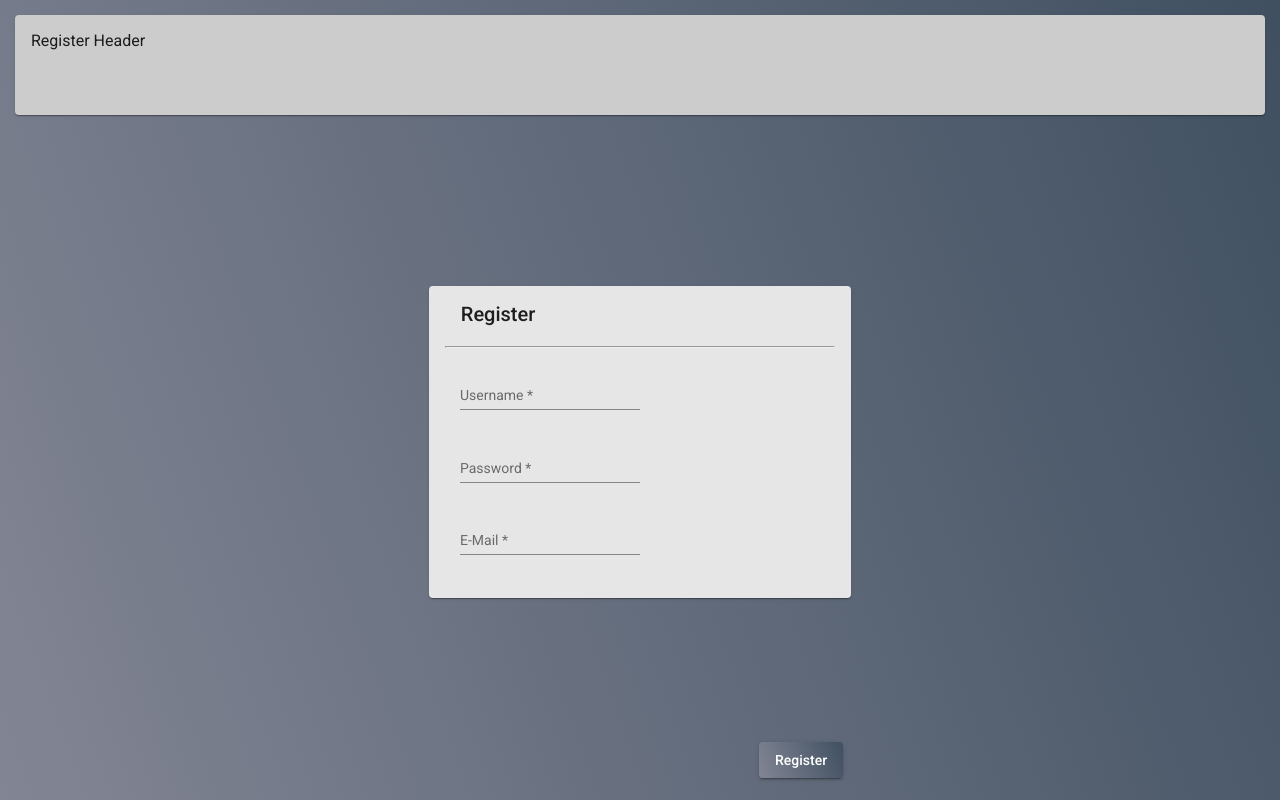
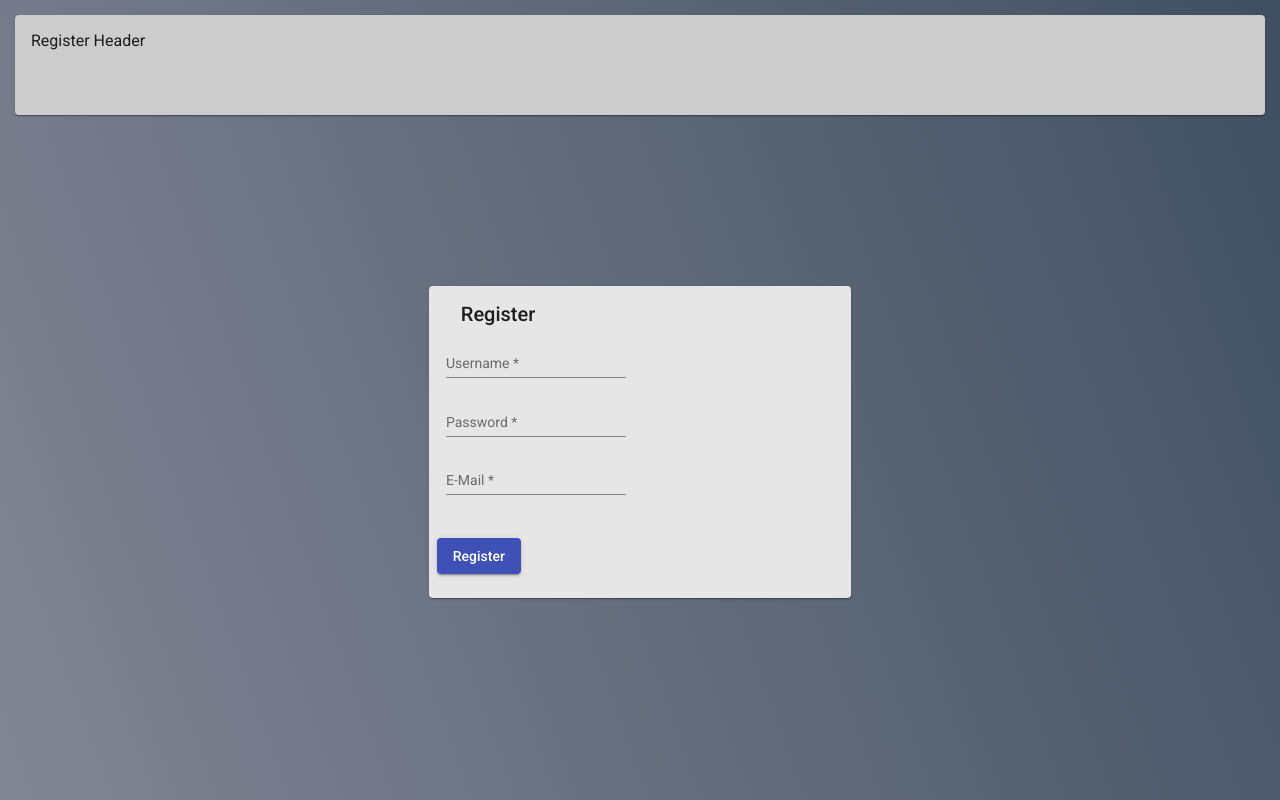
Before and after one commit to Supersauger/Pinnwand2, an Angular app: page /register in a window 1280 px wide. Built offline with nearby package versions, Linux system fonts and the light colour scheme.

Commit message:
Merge branch 'master' of C:\Users\orhan\WebstormProjects\Pinnwand2 with conflicts.

```diff
--- a/src/app/hauptmenu/hauptmenu.component.html
+++ b/src/app/hauptmenu/hauptmenu.component.html
@@ -13,7 +13,7 @@
   <header class="headerContainer" fxLayoutAlign="start stretch">
 
     <div class= header-sidecontainer fxLayout.lt-sm="column" fxLayout="column" fxFlex=" calc(20%)" fxFlex.lt-sm="100%" fxFlexOrder.lt-sm="2">
-      <mat-card class="header-side-content" fxFlex="calc(20%)">1. One</mat-card>
+      <mat-card class="header-side-content" fxFlex="calc(20%)"><button (click)="logout()">Logout</button></mat-card>
     </div>
 
     <div class="header-pinnwandcontainer" fxLayout.lt-sm="column" fxLayout="column" fxFlex=" calc(81%)" fxFlexOrder.lt-sm="1">
--- a/src/app/login/login.component.ts
+++ b/src/app/login/login.component.ts
@@ -47,7 +47,7 @@ export class LoginComponent implements OnInit {
       return;
     } else {
       console.log(this.f.userid.value);
-      this.loginService.getUserByName(this.f.userid.value).then((response: any) => {
+      this.loginService.getUserByAttribute('name', this.f.userid.value).then((response: any) => {
         console.log('Response', response);
         if (response.length > 0) {
           if (this.f.password.value === response[0].passwort) {
--- a/src/app/mock-pins.ts
+++ b/src/app/mock-pins.ts
@@ -12,6 +12,6 @@ export const PINS: Pin[] = [
     {title: 'pin 9', body: 'Body von Pin1 lol ', date: 1585200015323, author: 'ehrendt'},
     {title: 'pin 10', body: 'Body von Pin1 lol ', date: 1000585215343, author: 'ehrendt'},
     {title: 'pin 11', body: 'Body von Pin1 lol ', date: 1585245340003, author: 'ehrendt'},
-    {title: 'pin 12', body: 'Body von Pin1 lol ', date: 1585200015323, author: 'ehrendt'}
+    {title: 'pin 12', body: 'Body von Pin1 lol ', date: '2020-04-30T14:11:38.633Z', author: 'ehrendt'}
 
 ];
--- a/src/app/register/register.component.html
+++ b/src/app/register/register.component.html
@@ -6,7 +6,7 @@
   <title>Pinnwand Projekt</title>
 </head>
 
-<body>
+<body >
 
 <div id="container" fxLayout="column">
   <header class="headerContainer" fxLayoutAlign="start stretch">
@@ -14,57 +14,46 @@
   </header>
 
   <div class="loginContainer" fxLayout.lt-sm="column" fxLayout="row" fxLayoutAlign="center center">
-    <mat-card class="contentStyle" fxFlex="33">
+    <mat-card class="contentStyle" fxFlex="33" >
       <mat-card-header>
-        <mat-card-title> Register</mat-card-title>
+        <mat-card-title> Register </mat-card-title>
       </mat-card-header>
-      <hr>
-
       <mat-card-content>
         <form>
           <table cellspacing="0">
-            <span>
             <tr>
               <td>
-                <mat-form-field class="Username">
+                <mat-form-field>
                   <input matInput placeholder="Username" [(ngModel)]="username" name="username" required>
                 </mat-form-field>
               </td>
             </tr>
             <tr>
               <td>
-                <mat-form-field class="Password">
-                  <input type="password" matInput placeholder="Password" [(ngModel)]="password" name="password"
-                         required>
+                <mat-form-field>
+                  <input type="password" matInput placeholder="Password" [(ngModel)]="password" name="password" required>
                 </mat-form-field>
               </td>
             </tr>
             <tr>
               <td>
-                <mat-form-field class="E-Mail">
+                <mat-form-field>
                   <input matInput placeholder="E-Mail" [(ngModel)]="email" name="email" required>
                 </mat-form-field>
               </td>
             </tr>
-          </span>
-          <span>
-            <mat-card-actions class="Action">
-              <button class="Register-Button" mat-raised-button (click)="register()">Register</button>
-            </mat-card-actions>
-            </span>
           </table>
         </form>
       </mat-card-content>
+      <mat-card-actions>
+        <button mat-raised-button (click)="register()" color="primary">Register</button>
+      </mat-card-actions>
+    </mat-card>
+  </div>
 
 
-
-    </mat-card>
-
-
-
-
-  </div>
 </div>
 </body>
 
+
 </html>
--- a/src/app/register/register.component.ts
+++ b/src/app/register/register.component.ts
@@ -1,5 +1,8 @@
 import { Component, OnInit } from '@angular/core';
 import emailjs, { EmailJSResponseStatus } from 'emailjs-com';
+import {FormBuilder, FormGroup, Validators} from '@angular/forms';
+import {LoginService} from '../login.service';
+import {User} from '../user';
 
 @Component({
   selector: 'app-register',
@@ -8,7 +11,7 @@ import emailjs, { EmailJSResponseStatus } from 'emailjs-com';
 })
 export class RegisterComponent implements OnInit {
 
-  constructor() { }
+  constructor(private formBuilder: FormBuilder, private loginService: LoginService) { }
   state = {
     emailto: 'balolp86@gmail.com',
     from_name: 'Test',
@@ -17,6 +20,17 @@ export class RegisterComponent implements OnInit {
     username: ''
   };
 
+  user = {
+    name: '',
+    passwort: '',
+    email: ''
+  };
+
+
+  registerForm: FormGroup;
+  message: string;
+
+
   username: string;
   password: string;
   showSpinner: boolean;
@@ -24,20 +38,60 @@ export class RegisterComponent implements OnInit {
   event: Event;
 
   ngOnInit(): void {
+    this.registerForm = this.formBuilder.group({
+      name: ['', Validators.required],
+      email: ['', Validators.required],
+      password: ['', Validators.required]
+    });
   }
 // todo
+
+  get f() { return this.registerForm.controls; }
+
   register() {
-    console.log(this.username);
-    if (this.username === 'admin' && this.password === 'admin' && this.email === 'admin@admin.de') {
-      this.sendEmail();
-      alert('Danke für deine Registrierung. Bitte überprüf dein E-Mail Postfach nach einem Verfizierungslink.');
+    alert('Email Checken');
+  }
+
+ checkRegisterInput() {
+    console.log('kek');
+
+// stop here if form is invalid
+    if (this.registerForm.invalid) {
+      return;
     } else {
-      alert('Es existiert ein Account schon mit der E-Mail Adresse ' + this.email);
+      this.loginService.getUserByAttribute('email', this.f.email.value).then((response: any) => {
+        console.log('Response', response);
+        if (response.length > 0) {
+          alert('Email schon verwendet.');
+        } else {
+          this.loginService.getUserByAttribute('name', this.f.name.value).then((responseTwo: any) => {
+            console.log('Response2', responseTwo);
+            if (responseTwo.length > 0) {
+              alert('Der Benutzername wird schon verwendet.');
+            } else {
+              console.log('hallo');
+              this.user.name = this.f.name.value;
+              this.user.passwort = this.f.password.value;
+              this.user.email = this.f.email.value;
+              this.loginService.insertUser(this.user).then((newUser: User) => {});
+              // this.sendEmail();
+            }
+          });
+        }
+      });
+      console.log(this.message);
     }
   }
 
+
+
   public sendEmail() {
     // e.preventDefault();
+    this.state.emailto = this.f.email.value;
+    this.state.to_name = 'Neuer User';
+    this.state.from_name = 'Pinnwand Team';
+    this.state.username = this.f.name.value;
+    this.state.password = this.f.password.value;
     emailjs.send('default_service', 'template_kZimYnEg', this.state,  'user_QtkAR9EE8AeCy1zTKNCyO')
       .then((result: EmailJSResponseStatus) => {
         console.log(result.text);
--- a/src/index.html
+++ b/src/index.html
@@ -10,6 +10,6 @@
   <link href="https://fonts.googleapis.com/icon?family=Material+Icons" rel="stylesheet">
 </head>
 <body>
-  <app-root></app-root>
+<app-root></app-root>
 </body>
 </html>
```
Also changed, not shown: server.js (+12 -1 lines).
